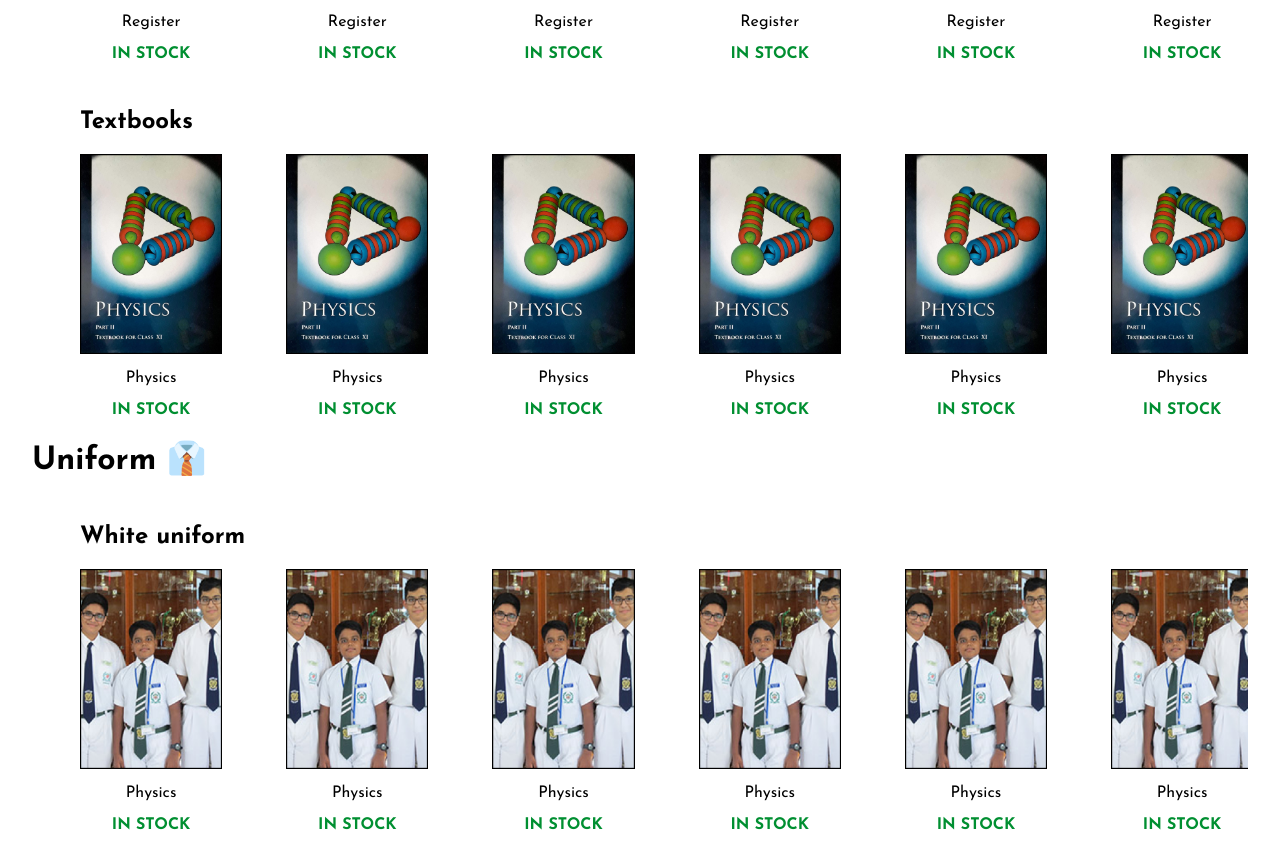
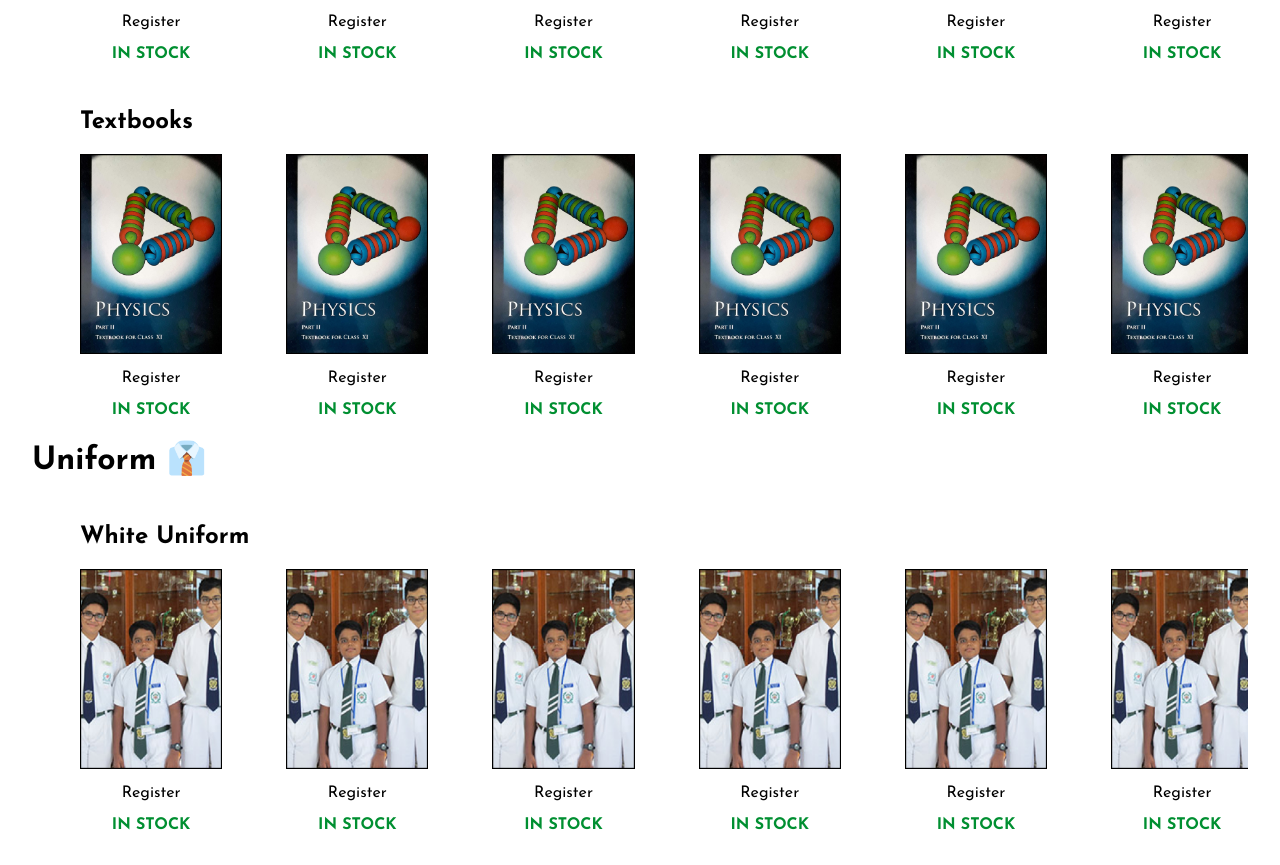
Before and after one commit to amazinglySK/thebookstore, a SvelteKit app: page / in a window 1280 px wide. Shown: the part 589-1454 px from the top of the page. Built offline with nearby package versions, Linux system fonts and the light colour scheme.

Commit message:
Started work on db integration

```diff
--- a/package.json
+++ b/package.json
@@ -17,5 +17,8 @@
 		"svelte": "^3.54.0",
 		"vite": "^4.0.0"
 	},
-	"type": "module"
+	"type": "module",
+	"dependencies": {
+		"mongoose": "^6.8.3"
+	}
 }
--- a/src/components/Section.svelte
+++ b/src/components/Section.svelte
@@ -1,8 +1,35 @@
 <script>
     export let title;
+    export let iterable;
+    export let img;
+
+    import Card from "./Card.svelte";
 </script>
+<div class = "container">
+    <h2>{title}</h2>
+    <div class="sub">
+        {#each iterable as _, index (index)}
+            <Card img={img} item={'Register'} status={'IN STOCK'} />
+        {/each}
+    </div>
+</div>
 
-<h1>{title}</h1>
-<div class = "container">
-    <slot></slot>
-</div>
+<style>
+    .container {
+		margin-left: 3rem;
+		margin-top: 3em;
+	}
+
+    .sub {
+        gap: 4rem;
+		display: flex;
+		flex-wrap: nowrap;
+		overflow-x: auto;
+    }
+
+    .sub::-webkit-scrollbar {
+        display: none;
+    }
+
+
+</style>
--- a/src/routes/+page.svelte
+++ b/src/routes/+page.svelte
@@ -1,40 +1,22 @@
 <script>
 	import Navbar from '../components/Navbar.svelte';
 	import Section from '../components/Section.svelte';
-	import Card from '../components/Card.svelte';
+
+    export let textbooks;
+    export let notebooks;
+    export let uniforms;
 </script>
 
 <Navbar />
 <main>
 	<h1>Books 📖</h1>
 	<div class="container">
-		<div class="notebook-section">
-			<h2>Notebooks</h2>
-			<div class="notebooks">
-				{#each Array(15) as _, index (index)}
-					<Card img={'/nbk_trial.png'} item={'Register'} status={'IN STOCK'} />
-				{/each}
-			</div>
-		</div>
-		<div class="textbook-section">
-			<h2>Textbooks</h2>
-			<div class="textbooks">
-				{#each Array(11) as _, index (index)}
-					<Card img={'/tbk_trial.png'} item={'Physics'} status={'IN STOCK'} />
-				{/each}
-			</div>
-		</div>
+		<Section title="Notebooks" iterable = {notebooks || Array(15)} img = "/nbk_trial.png"/>
+		<Section title="Textbooks" iterable = {textbooks || Array(15)} img = "/tbk_trial.png"/>
 	</div>
 	<h1>Uniform 👔</h1>
 	<div class="container">
-		<div class="white-uniform">
-			<h2>White uniform</h2>
-			<div class="uniforms">
-				{#each Array(8) as _, index (index)}
-					<Card img={'/uni_trial.png'} item={'Physics'} status={'IN STOCK'} />
-				{/each}
-			</div>
-		</div>
+		<Section title = "White Uniform" img= "/uni_trial.png" iterable = {uniforms || Array(15)} />
 	</div>
 </main>
 
@@ -43,30 +25,4 @@
 		width: 95%;
 		margin: 2rem auto;
 	}
-	.notebooks,
-	.textbooks,
-	.uniforms {
-		gap: 4rem;
-		display: flex;
-		flex-wrap: nowrap;
-		overflow-x: auto;
-	}
-	.notebook-section,
-	.textbook-section,
-	.white-uniform {
-		margin-left: 3rem;
-		margin-top: 3em;
-	}
-
-	.notebooks::-webkit-scrollbar {
-		display: none;
-	}
-
-	.textbooks::-webkit-scrollbar {
-		display: none;
-	}
-
-	.uniforms::-webkit-scrollbar {
-		display: none;
-	}
 </style>
```
Also changed, not shown: src/models/ItemModel.js (added, +11 -0 lines), src/models/TextbookModel.js (added, +10 -0 lines), src/models/UniformModel.js (added, +9 -0 lines), src/routes/page.js (added, +28 -0 lines), 1 other file (tests, documents, lock files or other folders).
